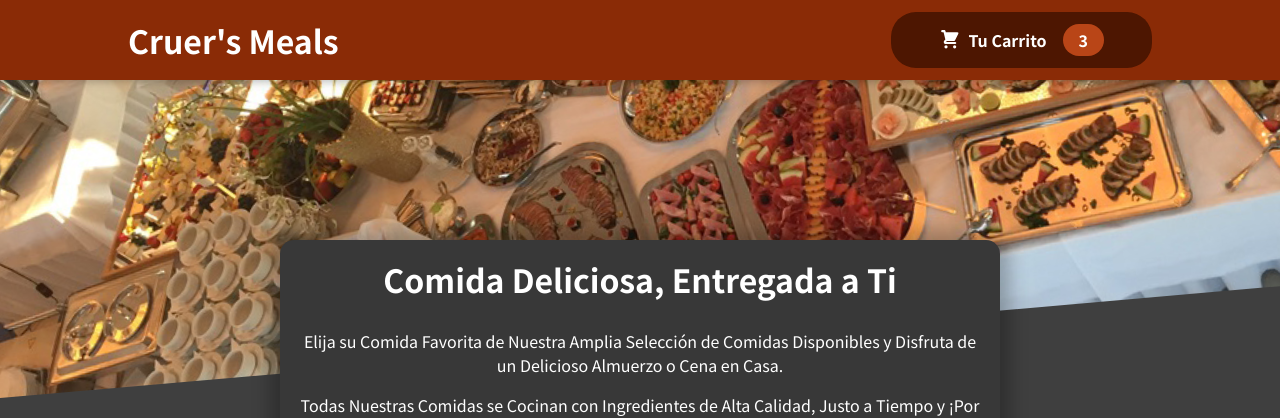
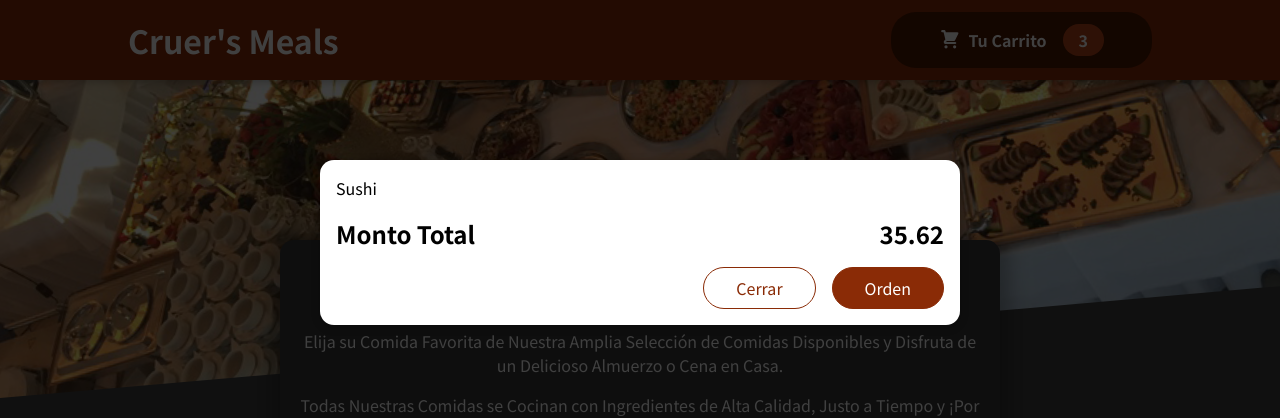
Before and after one commit to ErickCruz3/ReactCommerse, a React (Create React App) app: page / in a window 1280 px wide. Shown: the top 418 px of the page. Built offline with nearby package versions, Linux system fonts and the light colour scheme.

Commit message:
Agregar un Modal por medio de un portal de React

```diff
--- a/public/index.html
+++ b/public/index.html
@@ -28,6 +28,7 @@
   </head>
   <body>
     <noscript>You need to enable JavaScript to run this app.</noscript>
+    <div id="overlays"></div>
     <div id="root"></div>
     <!--
       This HTML file is a template.
--- a/src/App.js
+++ b/src/App.js
@@ -1,11 +1,13 @@
 import React from "react";
 
 import Header from './components/Layout/Header'
-import Meals from "./components/Meals/Meals";
+import Meals from "./components/Meals/Meals"
+import Cart from "./components/Card/Cart";
 
 function App() {
   return (
     <React.Fragment>
+      <Cart />
       <Header />
       <main>
         <Meals />
--- /dev/null
+++ b/src/components/Card/Cart.js
@@ -0,0 +1,28 @@
+import classes from './Cart.module.css';
+import Modal from '../UI/Modal';
+
+const Cart = (props) => {
+  const cartItems = (
+    <ul className={classes['cart-items']}>
+      {[{ id: 'c1', name: 'Sushi', amount: 2, price: 12.99 }].map((item) => (
+        <li>{item.name}</li>
+      ))}
+    </ul>
+  );
+
+  return (
+    <Modal>
+      {cartItems}
+      <div className={classes.total}>
+        <span>Monto Total</span>
+        <span>35.62</span>
+      </div>
+      <div className={classes.actions}>
+        <button className={classes['button--alt']}>Cerrar</button>
+        <button className={classes.button}>Orden</button>
+      </div>
+    </Modal>
+  );
+};
+
+export default Cart;
--- /dev/null
+++ b/src/components/Card/Cart.module.css
@@ -0,0 +1,46 @@
+.cart-items {
+    list-style: none;
+    margin: 0;
+    padding: 0;
+    max-height: 20rem;
+    overflow: auto;
+  }
+
+  .total {
+    display: flex;
+    justify-content: space-between;
+    align-items: center;
+    font-weight: bold;
+    font-size: 1.5rem;
+    margin: 1rem 0;
+  }
+
+  .actions {
+    text-align: right;
+  }
+
+  .actions button {
+    font: inherit;
+    cursor: pointer;
+    background-color: transparent;
+    border: 1px solid #8a2b06;
+    padding: 0.5rem 2rem;
+    border-radius: 25px;
+    margin-left: 1rem;
+  }
+
+  .actions button:hover,
+  .actions button:active {
+    background-color: #5a1a01;
+    border-color: #5a1a01;
+    color: white;
+  }
+
+  .actions .button--alt {
+    color: #8a2b06;
+  }
+
+  .actions .button {
+    background-color: #8a2b06;
+    color: white;
+  }
--- /dev/null
+++ b/src/components/UI/Modal.js
@@ -0,0 +1,31 @@
+import classes from './Modal.module.css'
+import { Fragment } from 'react'
+import ReactDOM from 'react-dom'
+
+const Backdrop = (props) => {
+    return <div className={classes.backdrop} />
+}
+
+const ModalOverlay = (props) => {
+    return (
+        <div className={classes.modal}>
+          <div className={classes.content}>{props.children}</div>
+        </div>
+    )
+}
+
+const portalElement = document.getElementById('overlays')
+
+const Modal = (props) => {
+    return (
+        <Fragment>
+          {ReactDOM.createPortal(<Backdrop />, portalElement)}
+          {ReactDOM.createPortal(
+            <ModalOverlay>{props.children}</ModalOverlay>,
+            portalElement
+          )}
+        </Fragment>
+      )
+}
+
+export default Modal
--- /dev/null
+++ b/src/components/UI/Modal.module.css
@@ -0,0 +1,40 @@
+.backdrop {
+    position: fixed;
+    top: 0;
+    left: 0;
+    width: 100%;
+    height: 100vh;
+    z-index: 20;
+    background-color: rgba(0, 0, 0, 0.75);
+  }
+
+  .modal {
+    position: fixed;
+    top: 20vh;
+    left: 5%;
+    width: 90%;
+    background-color: white;
+    padding: 1rem;
+    border-radius: 14px;
+    box-shadow: 0 2px 8px rgba(0, 0, 0, 0.25);
+    z-index: 30;
+    animation: slide-down 300ms ease-out forwards;
+  }
+
+  @media (min-width: 768px) {
+    .modal {
+      width: 40rem;
+      left: calc(50% - 20rem);
+    }
+  }
+
+  @keyframes slide-down {
+    from {
+      opacity: 0;
+      transform: translateY(-3rem);
+    }
+    to {
+      opacity: 1;
+      transform: translateY(0);
+    }
+  }
```
Also changed, not shown: 1 other file (tests, documents, lock files or other folders).
